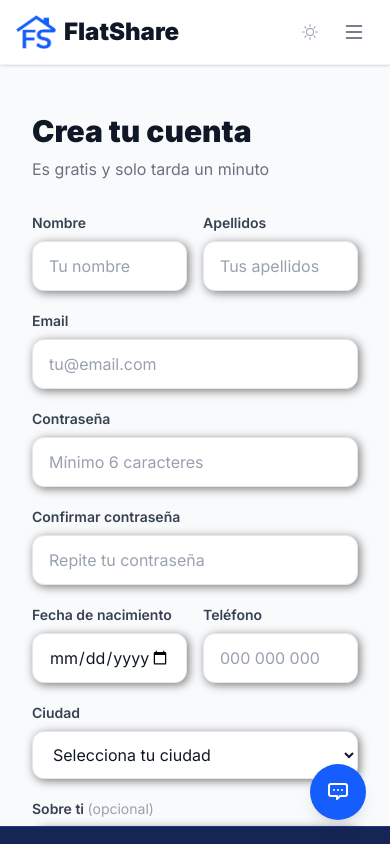
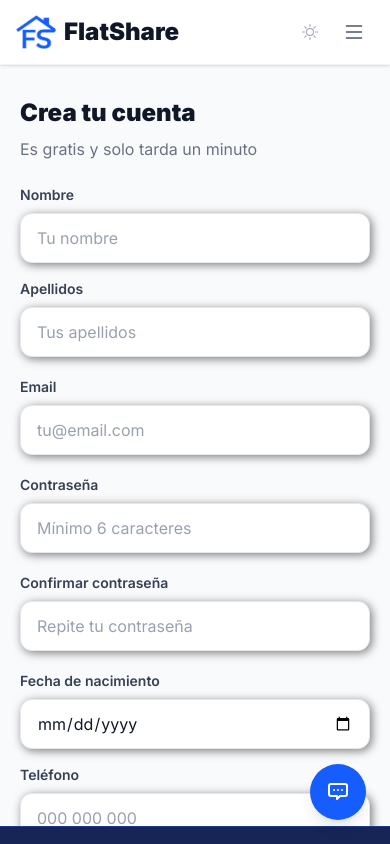
Before and after one commit to khalilahlam/FlatShare, an Angular app in the folder flatsharecliente/: page /register in a window 390 px wide. Shown: the top 844 px of the page. Built offline with nearby package versions, Linux system fonts and the light colour scheme.

Commit message:
login , register  responsive

```diff
--- a/flatsharecliente/src/app/components/login/login.html
+++ b/flatsharecliente/src/app/components/login/login.html
@@ -1,11 +1,11 @@
-<div class=" bg-gray-50 flex" style="height: calc(100vh - 83px)" >
+<div class="bg-gray-50 flex" style="height: calc(100vh - 83px)">
 
   <!-- Panel izquierdo -->
-  <div class="hidden lg:flex w-1/2 bg-gradient-to-br from-blue-600 to-blue-900 flex-col justify-center items-center p-12 text-white" >
+  <div class="hidden lg:flex w-1/2 bg-gradient-to-br from-blue-600 to-blue-900 flex-col justify-center items-center p-12 text-white">
     <div class="max-w-sm text-center">
-    <div class="flex justify-center mb-6">
-      <img src="assets/logo.png" alt="Logo FlatShare" class="w-20 h-20 object-contain" />
-    </div>
+      <div class="flex justify-center mb-6">
+        <img src="assets/logo.png" alt="Logo FlatShare" class="w-20 h-20 object-contain" />
+      </div>
       <h1 class="text-4xl font-black mb-4">FlatShare</h1>
       <p class="text-blue-100 text-lg leading-relaxed">
         Encuentra tu piso ideal y conecta con compañeros afines a ti.
@@ -14,10 +14,10 @@
   </div>
 
   <!-- Panel derecho -->
-  <div class="w-full lg:w-1/2 flex items-center justify-center p-8">
+  <div class="w-full lg:w-1/2 flex items-center justify-center px-5 sm:px-8 py-8 overflow-y-auto">
     <div class="w-full max-w-md">
-      <h2 class="text-3xl font-black text-gray-900 mb-2">Bienvenido de nuevo</h2>
-      <p class="text-gray-500 mb-8">Inicia sesión para continuar</p>
+      <h2 class="text-2xl sm:text-3xl font-black text-gray-900 mb-2">Bienvenido de nuevo</h2>
+      <p class="text-gray-500 mb-6 sm:mb-8">Inicia sesión para continuar</p>
 
       <form [formGroup]="form" (ngSubmit)="onSubmit()">
         <div class="mb-5">
--- a/flatsharecliente/src/app/components/register/register.html
+++ b/flatsharecliente/src/app/components/register/register.html
@@ -1,11 +1,11 @@
 <div class="flex bg-gray-50 overflow-hidden" style="height: calc(100vh - 83px);">
 
   <!-- Panel izquierdo -->
-<div class="hidden lg:flex w-1/2 bg-gradient-to-br from-blue-600 to-blue-900 flex-col justify-center items-center p-12 text-white">
+  <div class="hidden lg:flex w-1/2 bg-gradient-to-br from-blue-600 to-blue-900 flex-col justify-center items-center p-12 text-white">
     <div class="max-w-sm text-center">
       <div class="flex justify-center mb-4">
-      <img src="assets/logo.png" alt="Logo FlatShare" class="w-20 h-20 object-contain" />
-    </div>
+        <img src="assets/logo.png" alt="Logo FlatShare" class="w-20 h-20 object-contain" />
+      </div>
       <h1 class="text-4xl font-black mb-4">FlatShare</h1>
       <p class="text-blue-100 text-lg leading-relaxed">
         Únete a miles de personas que ya encontraron su piso ideal.
@@ -29,14 +29,14 @@
 
   <!-- Panel derecho -->
   <div class="w-full lg:w-1/2 overflow-y-auto h-full">
-    <div class="w-full max-w-md mx-auto p-8 py-12">
-      <h2 class="text-3xl font-black text-gray-900 mb-2">Crea tu cuenta</h2>
-      <p class="text-gray-500 mb-8">Es gratis y solo tarda un minuto</p>
+    <div class="w-full max-w-md mx-auto px-5 sm:px-8 py-8 sm:py-12">
+      <h2 class="text-2xl sm:text-3xl font-black text-gray-900 mb-2">Crea tu cuenta</h2>
+      <p class="text-gray-500 mb-6 sm:mb-8">Es gratis y solo tarda un minuto</p>
 
       <form [formGroup]="form" (ngSubmit)="onSubmit()">
 
         <!-- Nombre y apellidos -->
-        <div class="grid grid-cols-2 gap-4 mb-5">
+        <div class="grid grid-cols-1 sm:grid-cols-2 gap-4 mb-5">
           <div>
             <label class="block text-sm font-semibold text-gray-700 mb-2">Nombre</label>
             <input formControlName="nombre" placeholder="Tu nombre"
@@ -69,7 +69,7 @@
         </div>
 
         <!-- Fecha de nacimiento y teléfono -->
-        <div class="grid grid-cols-2 gap-4 mb-5">
+        <div class="grid grid-cols-1 sm:grid-cols-2 gap-4 mb-5">
           <div>
             <label class="block text-sm font-semibold text-gray-700 mb-2">Fecha de nacimiento</label>
             <input type="date" formControlName="fecha_nacimiento"
@@ -117,7 +117,7 @@
               [class]="form.get('propietario')?.value === false ?
                 'border-2 border-blue-600 bg-blue-50 text-blue-600 rounded-xl p-4 text-sm font-semibold transition-all cursor-pointer' :
                 'border-2 border-gray-200 rounded-xl p-4 text-sm font-medium text-gray-500 hover:border-gray-300 transition-all cursor-pointer'">
-              <svg class="w-12 h-12 mx-auto mb-2" fill="none" stroke="currentColor" viewBox="0 0 24 24">
+              <svg class="w-10 h-10 sm:w-12 sm:h-12 mx-auto mb-2" fill="none" stroke="currentColor" viewBox="0 0 24 24">
                 <path stroke-linecap="round" stroke-linejoin="round" stroke-width="2" d="M21 21l-6-6m2-5a7 7 0 11-14 0 7 7 0 0114 0z"/>
               </svg>
               Busco piso
@@ -127,7 +127,7 @@
               [class]="form.get('propietario')?.value === true ?
                 'border-2 border-blue-600 bg-blue-50 text-blue-600 rounded-xl p-4 text-sm font-semibold transition-all cursor-pointer' :
                 'border-2 border-gray-200 rounded-xl p-4 text-sm font-medium text-gray-500 hover:border-gray-300 transition-all cursor-pointer'">
-              <svg class="w-12 h-12 mx-auto mb-2" fill="none" stroke="currentColor" viewBox="0 0 24 24">
+              <svg class="w-10 h-10 sm:w-12 sm:h-12 mx-auto mb-2" fill="none" stroke="currentColor" viewBox="0 0 24 24">
                 <path stroke-linecap="round" stroke-linejoin="round" stroke-width="2" d="M3 12l2-2m0 0l7-7 7 7M5 10v10a1 1 0 001 1h3m10-11l2 2m-2-2v10a1 1 0 01-1 1h-3m-6 0a1 1 0 001-1v-4a1 1 0 011-1h2a1 1 0 011 1v4a1 1 0 001 1m-6 0h6"/>
               </svg>
               Tengo piso
```
